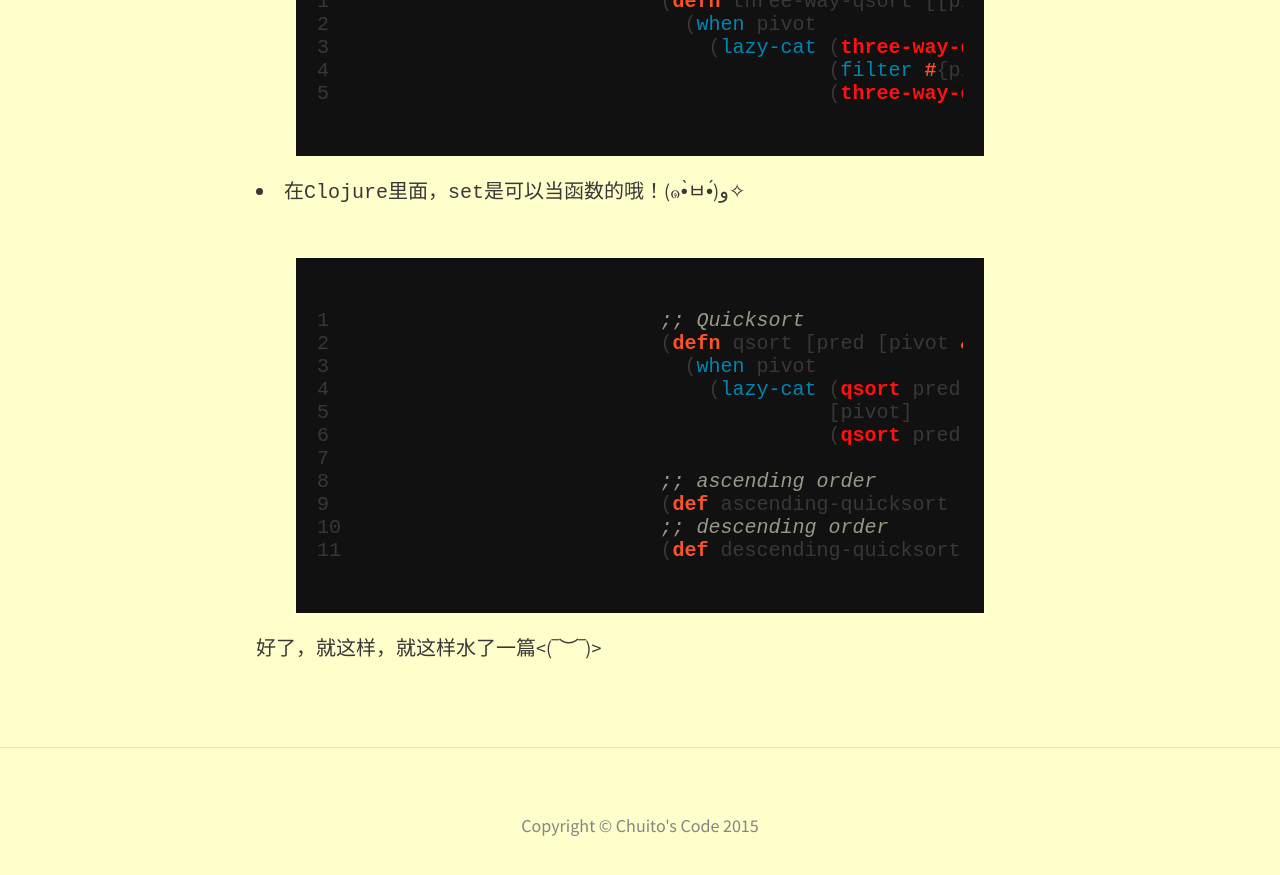
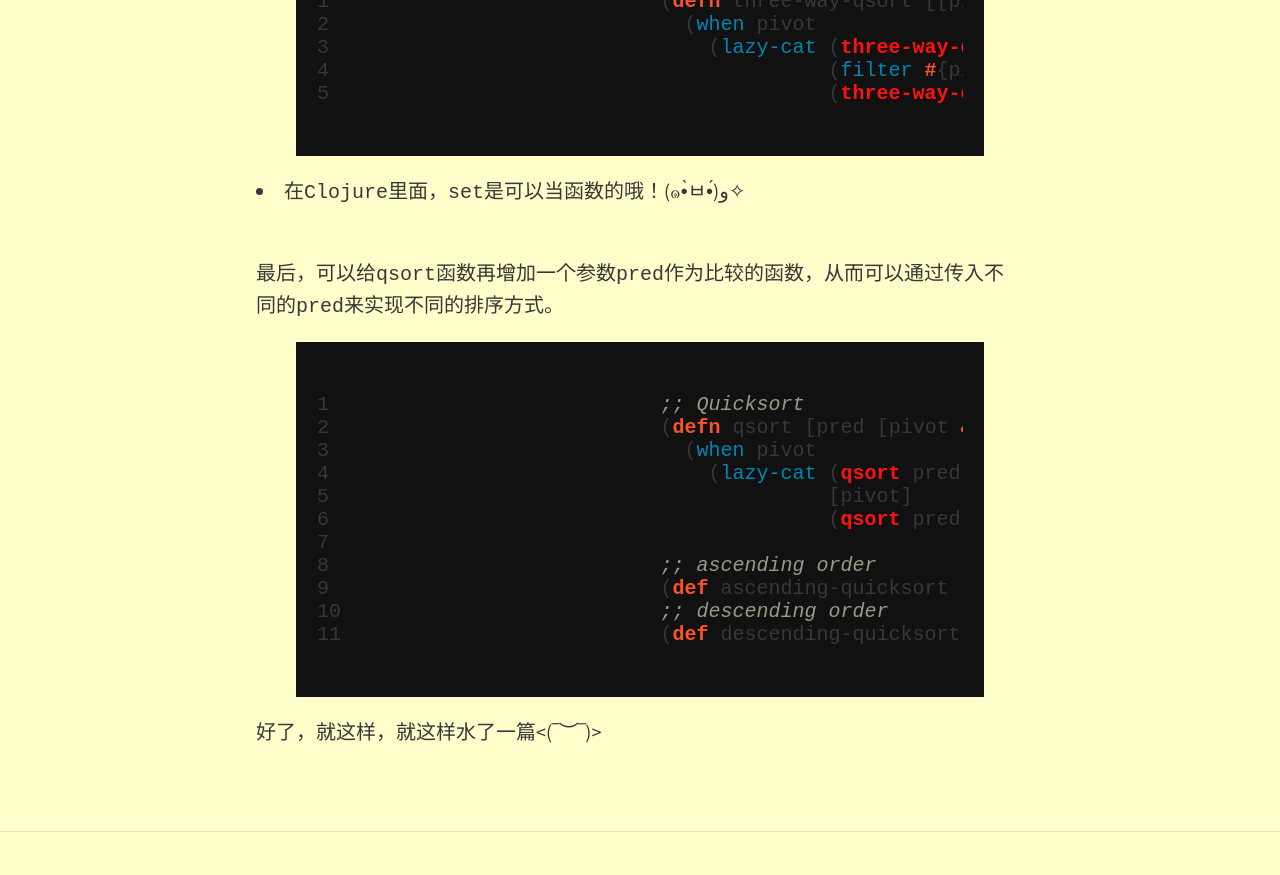
Before and after one commit to ChuitoChan/ChuitoChan.github.io, a Jekyll site: the page built from _posts/2015-07-26-quicksort-in-clojure.md, in a window 1280 px wide and 900 px high, scrolled down 2241 px. Shown: the top 875 px of the window. Built offline with Jekyll 4.4.1, drawn with Linux system fonts in a browser that asks for light colours; nearby versions of some CDN libraries.

Commit message:
Update 2015-07-26-quicksort-in-clojure.md

```diff
--- a/_posts/2015-07-26-quicksort-in-clojure.md
+++ b/_posts/2015-07-26-quicksort-in-clojure.md
@@ -65,6 +65,7 @@ feature-img: "img/sample_feature_img.png"
 <br>
 <br>
 
+最后，可以给`qsort`函数再增加一个参数`pred`作为比较的函数，从而可以通过传入不同的`pred`来实现不同的排序方式。
 {% highlight clojure linenos %}
 ;; Quicksort
 (defn qsort [pred [pivot & xs]]
```
